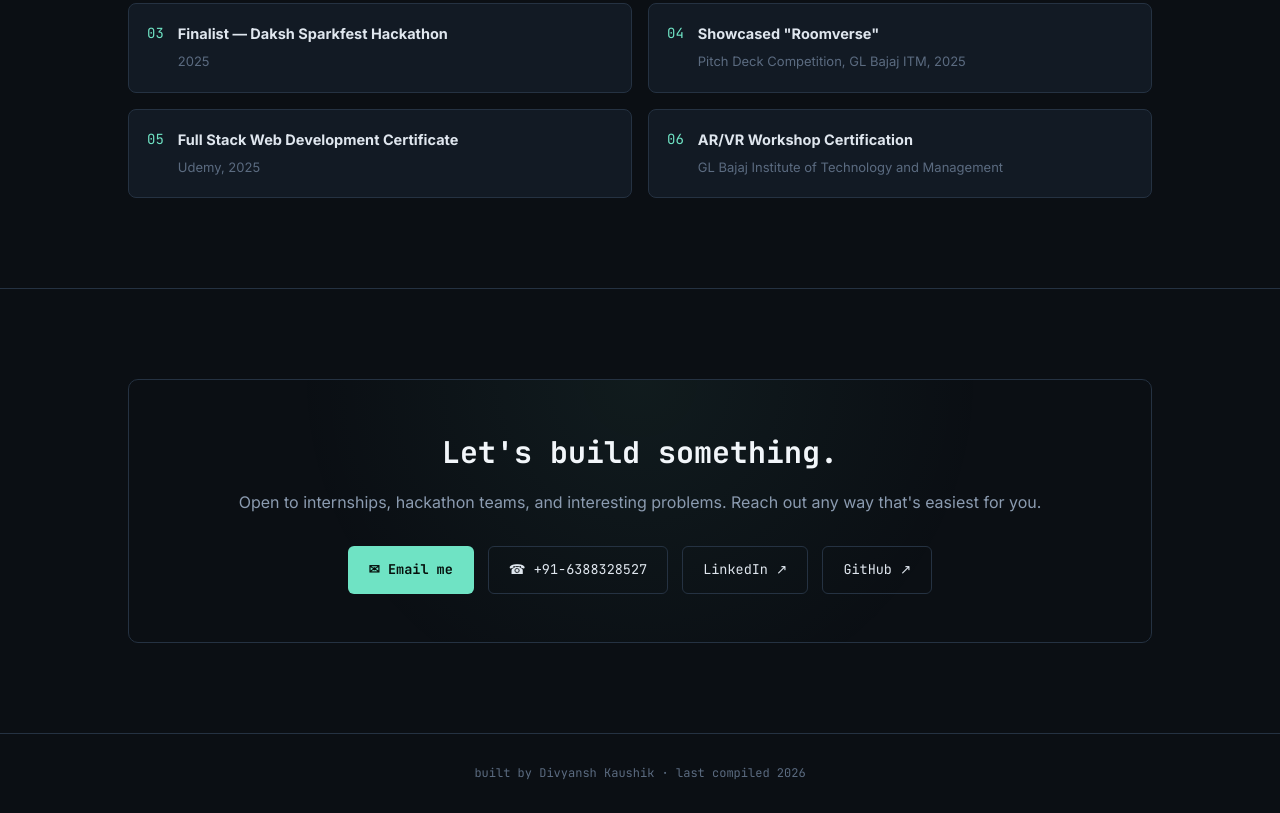
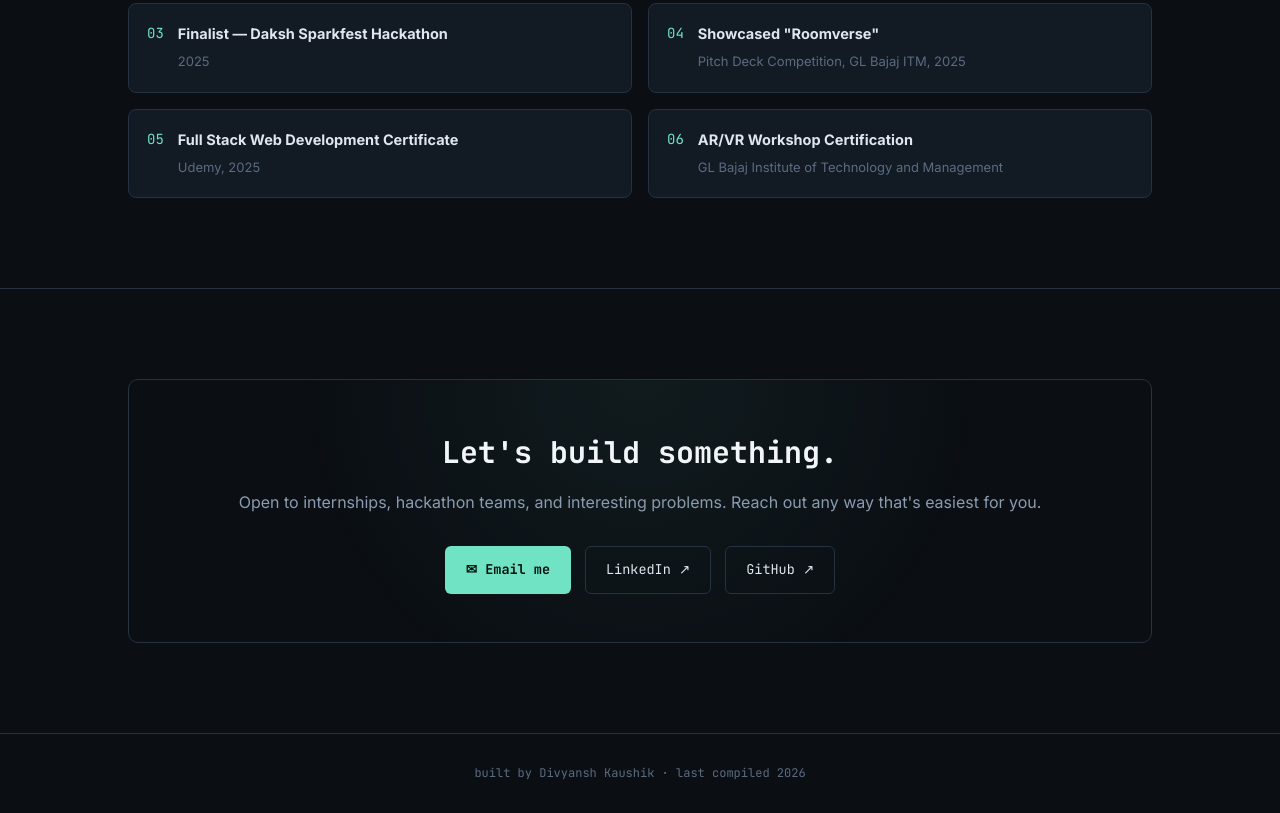
Before and after one commit to Divyansh1129/Portfolio, a plain HTML site: page index.html in a window 1280 px wide. Shown: the part 4012-4825 px from the top of the page. Drawn offline with Linux system fonts and the light colour scheme.

Commit message:
Update in portfolio

```diff
--- a/index.html
+++ b/index.html
@@ -598,8 +598,8 @@
       <p>Open to internships, hackathon teams, and interesting problems. Reach out any way that's easiest for you.</p>
       <div class="contact-links">
         <a class="btn btn-primary" href="mailto:kaushikdivyansh39@gmail.com">✉ Email me</a>
-        <a class="btn btn-ghost" href="tel:+916388328527">☎ +91-6388328527</a>
-        <a class="btn btn-ghost" href="https://linkedin.com/in/Divyansh-kaushik" target="_blank" rel="noopener">LinkedIn ↗</a>
+        <!-- <a class="btn btn-ghost" href="tel:+916388328527">☎ +91-6388328527</a> -->
+        <a class="btn btn-ghost" href="www.linkedin.com/in/divyansh-kaushik-564475313" target="_blank" rel="noopener">LinkedIn ↗</a>
         <a class="btn btn-ghost" href="https://github.com/Divyansh1129" target="_blank" rel="noopener">GitHub ↗</a>
       </div>
     </div>
```
